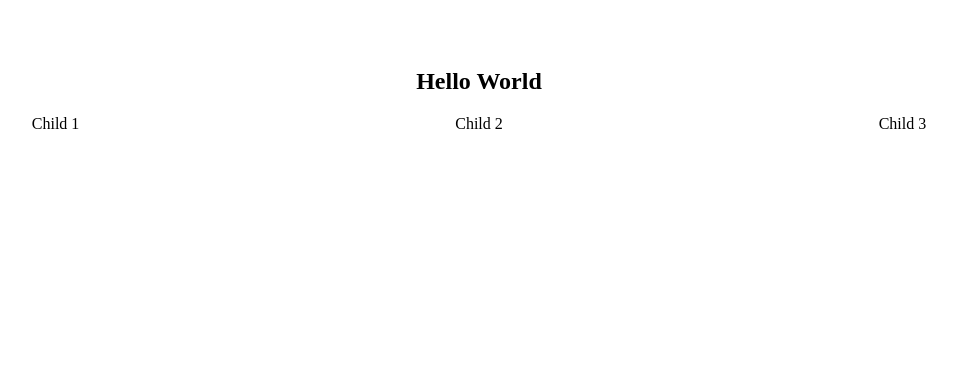
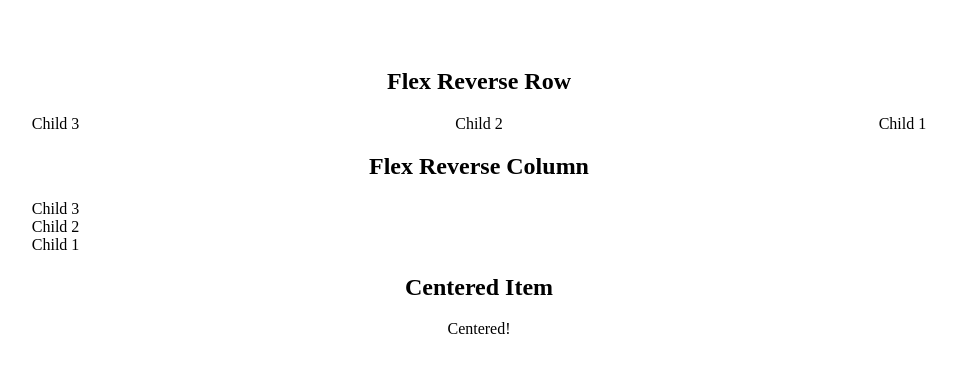
Before and after one commit to coopaaaaah/art-class-ui, a React app: page / in a window 1280 px wide. Shown: the whole page, without its empty margins (161-1118 px from the left). Built offline with nearby package versions, Linux system fonts and the light colour scheme.

Commit message:
messing with align-items

```diff
--- a/src/index.css
+++ b/src/index.css
@@ -3,12 +3,25 @@
     text-align: center;
 }
 
-.flex-row {
+.app .flex-row {
     display: flex;
-    flex-direction: row;
+    flex-direction: row-reverse;
     justify-content: space-between;
+    align-items: stretch;
 }
 
-.col-4 {
+.app .flex-column {
+    display: flex;
+    flex-direction: column-reverse;
+    justify-content: space-around;
+    align-items: stretch;
+}
+
+.app .flex-row-center-single-item {
+    display: flex;
+    justify-content: center;
+    align-items: center;
+}
+.app .col-4 {
     width: 33%;
 }
--- a/src/index.js
+++ b/src/index.js
@@ -6,7 +6,7 @@ export class App extends React.Component {
     render() {
         return (
             <div className='app'>
-                <h2>Hello World</h2>
+                <h2> Flex Reverse Row </h2>
                 <div className='flex-row'>
                     <div className='col-4'>
                         Child 1
@@ -18,6 +18,25 @@ export class App extends React.Component {
                         Child 3
                     </div>
                 </div>
+
+                <h2> Flex Reverse Column </h2>
+                <div className='flex-column'>
+                    <div className='col-4'>
+                        Child 1
+                    </div>
+                    <div className='col-4'>
+                        Child 2
+                    </div>
+                    <div className='col-4'>
+                        Child 3
+                    </div>
+                </div>
+
+                <h2>Centered Item</h2>
+                <div className="flex-row-center-single-item">
+                    <div>Centered!</div>
+                </div>
+
             </div>
         )
     }
```
